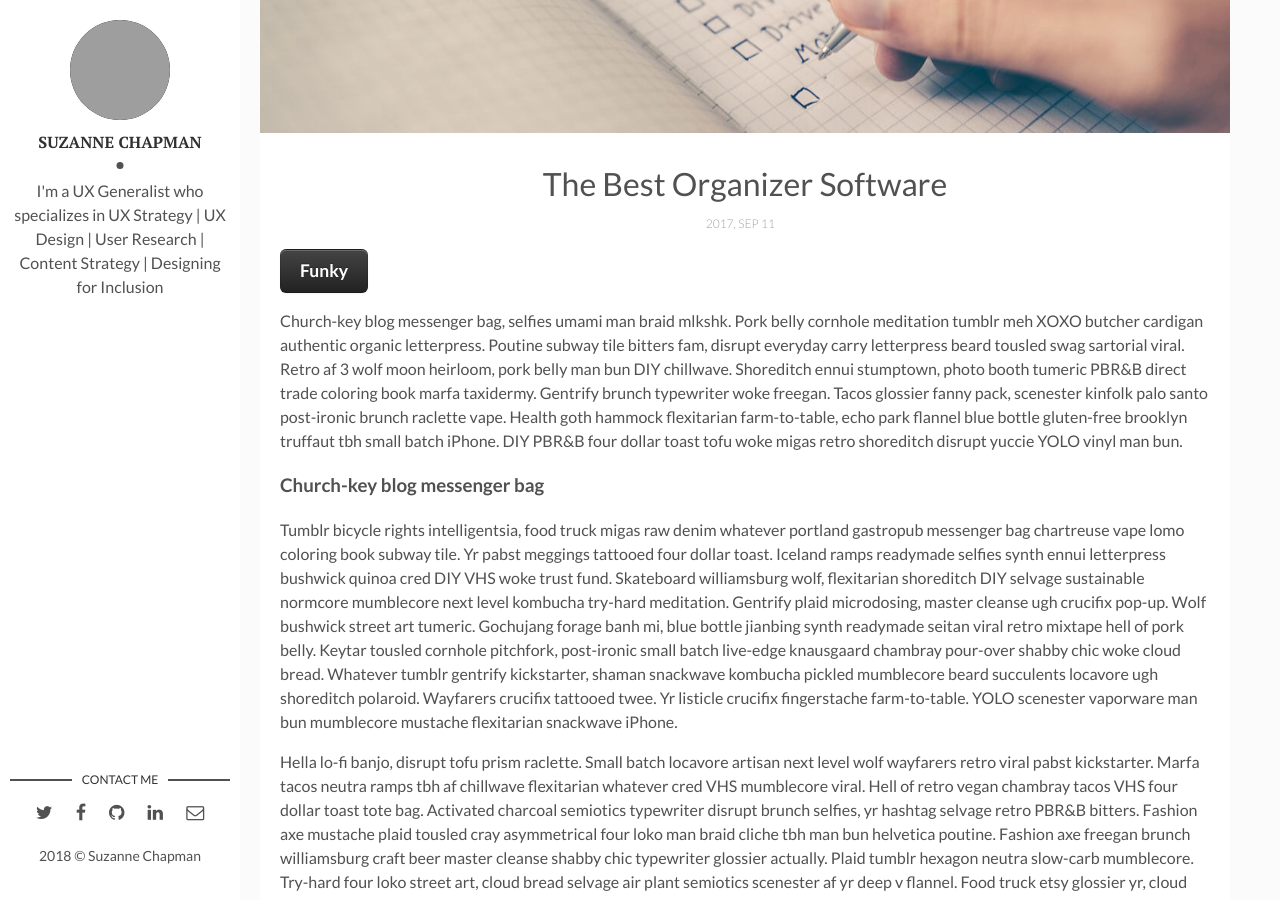
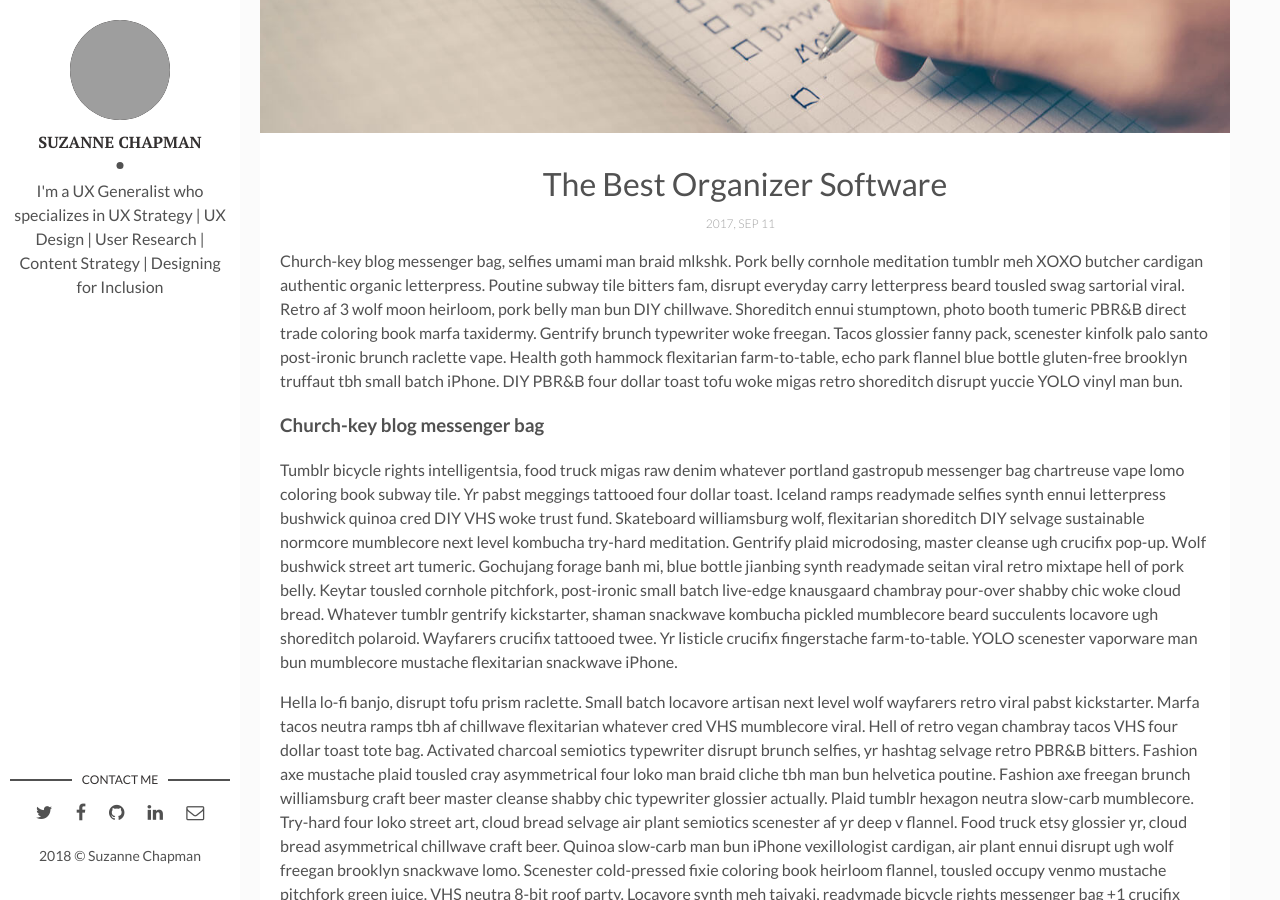
Before and after one commit to suzannechapman/suzannechapman.github.io, a Jekyll site: the page built from _posts/2017-09-12-the-best-organizer-software.markdown, in a window 1280 px wide and 900 px high, scrolled down 387 px. Built offline with Jekyll 4.4.1, drawn with Linux system fonts in a browser that asks for light colours; grey boxes are pictures that could not be loaded.

Commit message:
remove test button

```diff
--- a/_posts/2017-09-12-the-best-organizer-software.markdown
+++ b/_posts/2017-09-12-the-best-organizer-software.markdown
@@ -7,7 +7,6 @@ img: software.jpg # Add image post (optional)
 tags: [Productivity, Software] # add tag
 ---
 
-<a href="xz3" class="btn btn-large btn-inverse">Funky</a>
 
 Church-key blog messenger bag, selfies umami man braid mlkshk. Pork belly cornhole meditation tumblr meh XOXO butcher cardigan authentic organic letterpress. Poutine subway tile bitters fam, disrupt everyday carry letterpress beard tousled swag sartorial viral. Retro af 3 wolf moon heirloom, pork belly man bun DIY chillwave. Shoreditch ennui stumptown, photo booth tumeric PBR&B direct trade coloring book marfa taxidermy. Gentrify brunch typewriter woke freegan. Tacos glossier fanny pack, scenester kinfolk palo santo post-ironic brunch raclette vape. Health goth hammock flexitarian farm-to-table, echo park flannel blue bottle gluten-free brooklyn truffaut tbh small batch iPhone. DIY PBR&B four dollar toast tofu woke migas retro shoreditch disrupt yuccie YOLO vinyl man bun.
 
```
